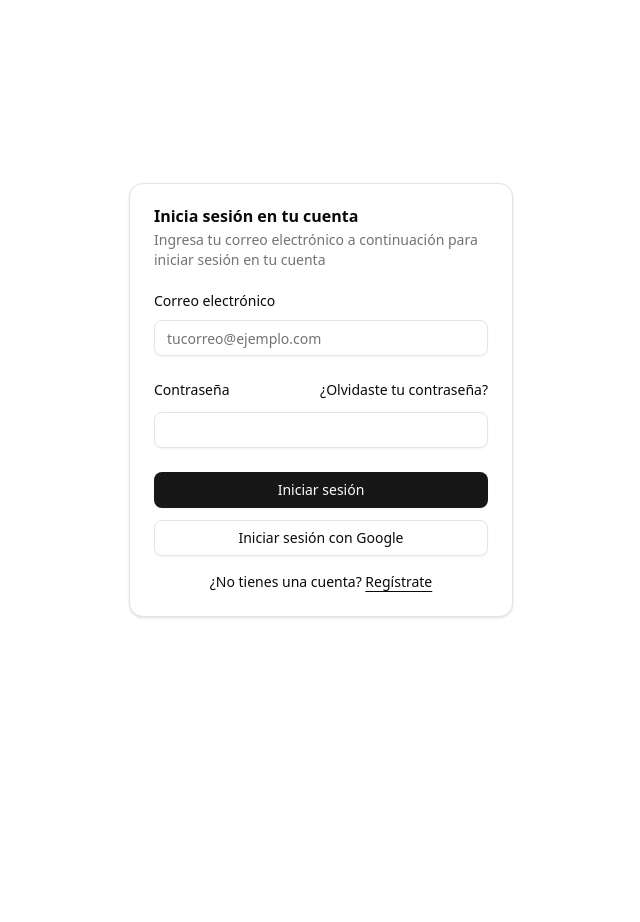
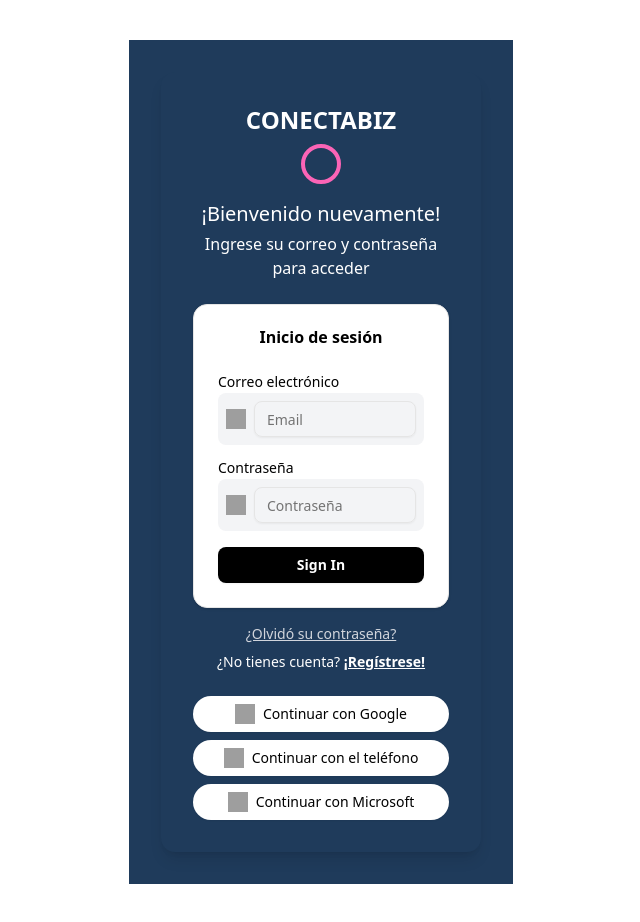
Before and after one commit to MiguelRestrepoL/ConectaBiz2, a Next.js app in the folder frontend/my-login-app/: page / in a window 1280 px wide. Shown: the whole page, without its empty margins (319-959 px from the left). Before the commit the page ends 800 px from the top, so only its background shows below. Built offline with nearby package versions, Linux system fonts and the light colour scheme; grey boxes are pictures that could not be loaded.

Commit message:
add integration login html + css

```diff
--- a/frontend/my-login-app/src/components/login-form.jsx
+++ b/frontend/my-login-app/src/components/login-form.jsx
@@ -1,102 +1,174 @@
 "use client";
 
-import { cn } from "@/lib/utils"
-import { Button } from "@/components/ui/button"
+import { useState } from "react";
+import { cn } from "@/lib/utils";
+import { Button } from "@/components/ui/button";
 import {
   Card,
   CardContent,
-  CardDescription,
   CardHeader,
   CardTitle,
-} from "@/components/ui/card"
-import { Input } from "@/components/ui/input"
-import { Label } from "@/components/ui/label"
-import { useState } from "react"
+} from "@/components/ui/card";
+import { Input } from "@/components/ui/input";
+import { Label } from "@/components/ui/label";
 
 export function LoginForm({ className, ...props }) {
-  const [email, setEmail] = useState("")
-  const [password, setPassword] = useState("")
-  const [message, setMessage] = useState("")
+  const [email, setEmail] = useState("");
+  const [password, setPassword] = useState("");
+  const [message, setMessage] = useState("");
 
   // Credenciales locales definidas
   const usuarioValido = {
     email: "andres@gmail.com",
     password: "123456",
-  }
+  };
 
   const handleSubmit = (e) => {
-    e.preventDefault()
+    e.preventDefault();
     if (email === usuarioValido.email && password === usuarioValido.password) {
-      setMessage("¡Inicio de sesión exitoso!")
+      setMessage("¡Inicio de sesión exitoso!");
       // Aquí podrías redirigir al usuario o actualizar el estado de autenticación
     } else {
-      setMessage("Credenciales incorrectas. Inténtalo de nuevo.")
+      setMessage("Credenciales incorrectas. Inténtalo de nuevo.");
     }
-  }
+  };
 
   return (
-    <div className={cn("flex flex-col gap-6", className)} {...props}>
-      <Card>
+    <div
+      className={cn(
+        "flex flex-col items-center justify-center min-h-screen bg-[#1f3b5b] p-8",
+        className
+      )}
+      {...props}
+    >
+      {/* Contenedor principal con estilos de fondo, redondeado, etc. */}
+      <div className="max-w-md w-full bg-[#1f3b5b] text-white p-8 rounded-xl shadow-lg">
+        {/* Logo y bienvenida */}
+        <h1 className="text-2xl font-semibold text-center mb-2">CONECTABIZ</h1>
+        <div className="w-10 h-10 mx-auto mb-4 border-4 border-pink-400 rounded-full"></div>
+        <h2 className="text-xl text-center mb-1">¡Bienvenido nuevamente!</h2>
+        <p className="text-center mb-6">
+          Ingrese su correo y contraseña para acceder
+        </p>
+
+        {/* Tarjeta que contiene el formulario de login */}
+        <Card className="bg-white text-black">
           <CardHeader>
-          <CardTitle>Inicia sesión en tu cuenta</CardTitle>
-          <CardDescription>
-            Ingresa tu correo electrónico a continuación para iniciar sesión en tu cuenta
-          </CardDescription>
+            <CardTitle className="text-center">Inicio de sesión</CardTitle>
           </CardHeader>
           <CardContent>
-          <form onSubmit={handleSubmit}>
-            <div className="flex flex-col gap-6">
-              <div className="grid gap-3">
-                <Label htmlFor="email">Correo electrónico</Label>
+            <form onSubmit={handleSubmit} className="flex flex-col gap-4">
+              {/* Grupo de Input para Email */}
+              <div>
+                <Label htmlFor="email" className="block mb-1">
+                  Correo electrónico
+                </Label>
+                <div className="flex items-center bg-gray-100 rounded-md p-2">
+                  <img
+                    src="https://img.icons8.com/ios-filled/50/000000/new-post.png"
+                    alt="Email Icon"
+                    className="w-5 h-5 mr-2"
+                  />
                   <Input
                     id="email"
                     type="email"
-                  placeholder="tucorreo@ejemplo.com"
+                    placeholder="Email"
                     required
                     value={email}
                     onChange={(e) => setEmail(e.target.value)}
+                    className="bg-transparent outline-none"
                   />
                 </div>
-              <div className="grid gap-3">
-                <div className="flex items-center">
-                  <Label htmlFor="password">Contraseña</Label>
-                  <a
-                    href="#"
-                    className="ml-auto inline-block text-sm underline-offset-4 hover:underline">
-                    ¿Olvidaste tu contraseña?
-                  </a>
               </div>
+
+              {/* Grupo de Input para Contraseña */}
+              <div>
+                <Label htmlFor="password" className="block mb-1">
+                  Contraseña
+                </Label>
+                <div className="flex items-center bg-gray-100 rounded-md p-2">
+                  <img
+                    src="https://img.icons8.com/ios-filled/50/000000/key.png"
+                    alt="Key Icon"
+                    className="w-5 h-5 mr-2"
+                  />
                   <Input
                     id="password"
                     type="password"
+                    placeholder="Contraseña"
                     required
                     value={password}
                     onChange={(e) => setPassword(e.target.value)}
+                    className="bg-transparent outline-none"
                   />
                 </div>
-              <div className="flex flex-col gap-3">
-                <Button type="submit" className="w-full">
-                  Iniciar sesión
+              </div>
+
+              {/* Botón de envío */}
+              <Button
+                type="submit"
+                className="w-full bg-black text-white font-bold py-2 rounded-md hover:bg-gray-700 transition"
+              >
+                Sign In
               </Button>
-                <Button variant="outline" className="w-full">
-                  Iniciar sesión con Google
+              {message && (
+                <div className="text-center text-sm mt-2">{message}</div>
+              )}
+            </form>
+          </CardContent>
+        </Card>
+
+        {/* Enlace para recuperar contraseña y registrarse */}
+        <a
+          href="#"
+          className="block text-center text-gray-300 mt-4 text-sm underline"
+        >
+          ¿Olvidó su contraseña?
+        </a>
+        <p className="text-center text-sm mt-2">
+          ¿No tienes cuenta?{" "}
+          <a href="#" className="font-bold text-white underline">
+            ¡Regístrese!
+          </a>
+        </p>
+
+        {/* Botones de inicio de sesión social */}
+        <div className="flex flex-col gap-2 mt-6">
+          <Button
+            type="button"
+            className="flex items-center justify-center gap-2 bg-white text-black py-2 rounded-full hover:bg-gray-200"
+          >
+            <img
+              src="https://img.icons8.com/color/48/000000/google-logo.png"
+              alt="Google icon"
+              className="w-5 h-5"
+            />
+            Continuar con Google
+          </Button>
+          <Button
+            type="button"
+            className="flex items-center justify-center gap-2 bg-white text-black py-2 rounded-full hover:bg-gray-200"
+          >
+            <img
+              src="https://img.icons8.com/ios-filled/50/000000/phone.png"
+              alt="Phone icon"
+              className="w-5 h-5"
+            />
+            Continuar con el teléfono
+          </Button>
+          <Button
+            type="button"
+            className="flex items-center justify-center gap-2 bg-white text-black py-2 rounded-full hover:bg-gray-200"
+          >
+            <img
+              src="https://img.icons8.com/color/48/000000/microsoft.png"
+              alt="Microsoft icon"
+              className="w-5 h-5"
+            />
+            Continuar con Microsoft
           </Button>
         </div>
       </div>
-            {message && (
-              <div className="mt-4 text-center text-sm">
-                {message}
-              </div>
-            )}
-            <div className="mt-4 text-center text-sm">
-              ¿No tienes una cuenta?{" "}
-              <a href="#" className="underline underline-offset-4">
-                Regístrate
-              </a>
-            </div>
-          </form>
-        </CardContent>
-      </Card>
     </div>
   );
 }
```
Also changed, not shown: 1 other file (tests, documents, lock files or other folders). Lines whose indentation alone changed are shown as unchanged.
